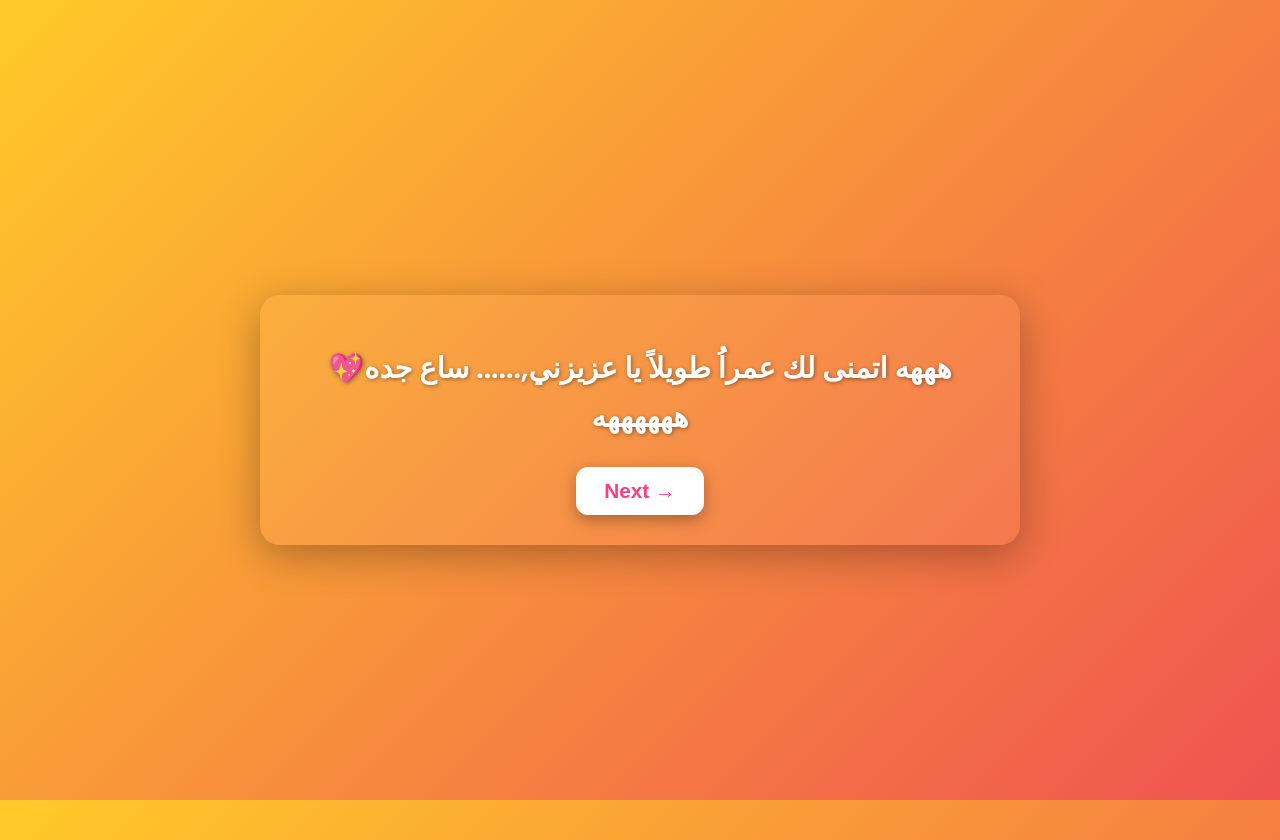
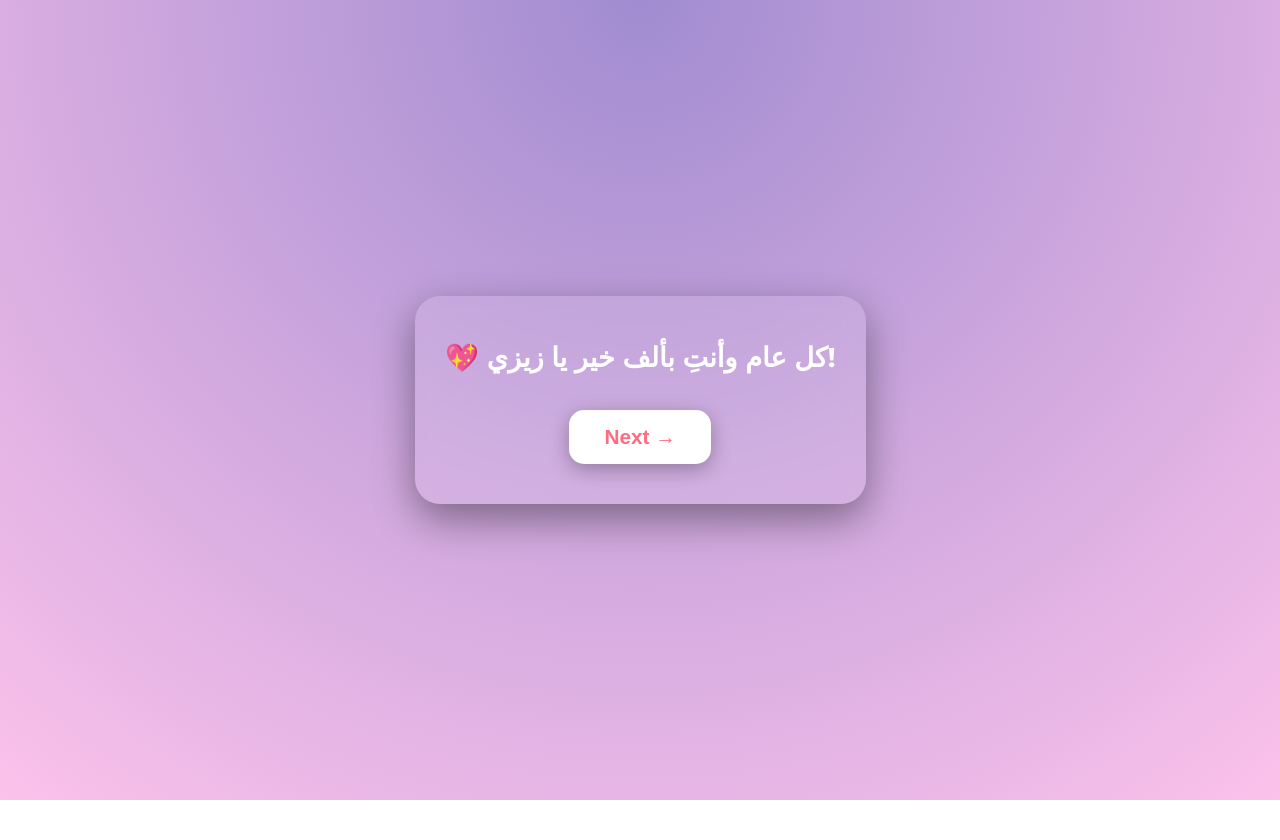
Before and after one commit to KQGP/kqgp.github.io, a plain HTML site: page index.html in a window 1280 px wide. Both pictures are taken after a click on the button "Next →". After the commit the page ends 800 px from the top, so only its background shows below. Drawn offline with Linux system fonts and the light colour scheme.

Commit message:
Update index.html

```diff
--- a/index.html
+++ b/index.html
@@ -3,44 +3,115 @@
 <head>
 <meta charset="UTF-8">
 <meta name="viewport" content="width=device-width, initial-scale=1.0">
-<title>zizi Birthday Surprise</title>
-<link href="https://fonts.googleapis.com/css2?family=Poppins:wght@400;600&display=swap" rel="stylesheet">
+<title>🎉 Zizi Birthday Surprise 🎂</title>
+<link href="https://fonts.googleapis.com/css2?family=Montserrat:wght@400;700&display=swap" rel="stylesheet">
 <style>
-  /* Reset & base */
-  body, html { margin:0; padding:0; height:100%; overflow:hidden; font-family: 'Poppins', sans-serif; }
-  body { display:flex; justify-content:center; align-items:center; background: linear-gradient(135deg,#ff6a00,#ee0979); color:white; flex-direction:column; text-align:center; transition: background 1s; padding:20px; }
+  /* Reset & Base */
+  * { margin:0; padding:0; box-sizing:border-box; }
+  body, html { height:100%; width:100%; font-family: 'Montserrat', sans-serif; overflow:hidden; }
 
-  #countdown { font-size: 3rem; margin-bottom:30px; text-shadow: 2px 2px 10px rgba(0,0,0,0.5); }
+  body {
+    display:flex;
+    justify-content:center;
+    align-items:center;
+    background: radial-gradient(circle at top, #ff9a9e, #fad0c4);
+    flex-direction:column;
+    text-align:center;
+    transition: background 1s;
+  }
 
-  #surprise { display:none; flex-direction:column; align-items:center; max-width:700px; background: rgba(255,255,255,0.05); padding:30px; border-radius:20px; box-shadow: 0 10px 40px rgba(0,0,0,0.3); }
+  #countdown {
+    font-size: 3rem;
+    font-weight:700;
+    color:#fff;
+    text-shadow: 0 3px 10px rgba(0,0,0,0.4);
+    margin-bottom:40px;
+  }
+
+  #surprise {
+    display:none;
+    flex-direction:column;
+    align-items:center;
+    background: rgba(255,255,255,0.1);
+    padding:40px 30px;
+    border-radius:25px;
+    backdrop-filter: blur(10px);
+    box-shadow: 0 15px 40px rgba(0,0,0,0.4);
+    max-width:700px;
+    animation: fadeIn 1s ease forwards;
+  }
+
+  @keyframes fadeIn {
+    from { opacity:0; transform: scale(0.9); }
+    to { opacity:1; transform: scale(1); }
+  }
 
   #message {
-    font-size:1.8rem;
-    margin-bottom:25px;
-    line-height:1.7;
-    text-shadow: 1px 1px 4px rgba(0,0,0,0.4);
-    white-space: pre-line;
-    transition: transform 0.3s ease;
+    font-size:1.7rem;
+    margin-bottom:30px;
+    line-height:1.6;
+    color:#fff;
+    transition: transform 0.3s ease, color 0.3s ease;
   }
 
   button {
-    background:white; color:#ff3c7e; border:none; font-size:1.3rem; padding:12px 28px; border-radius:12px; cursor:pointer;
-    transition: transform 0.2s, box-shadow 0.2s, background 0.2s, color 0.2s;
-    box-shadow:0 5px 15px rgba(0,0,0,0.3);
-    font-weight:600;
+    background: #fff;
+    color: #ff6b81;
+    border:none;
+    font-size:1.3rem;
+    padding:15px 35px;
+    border-radius:15px;
+    cursor:pointer;
+    font-weight:700;
+    transition: all 0.2s ease;
+    box-shadow: 0 5px 20px rgba(0,0,0,0.3);
   }
-  button:hover { transform: scale(1.05); box-shadow:0 8px 25px rgba(0,0,0,0.4); background:#ff3c7e; color:white; }
 
-  .confetti { position:fixed; font-size:24px; top:-10px; animation:fall 3s linear infinite; }
-  @keyframes fall { to { transform: translateY(110vh) rotate(360deg); opacity:0; } }
+  button:hover {
+    transform: scale(1.1);
+    box-shadow: 0 10px 30px rgba(0,0,0,0.4);
+    background: #ff6b81;
+    color: #fff;
+  }
+
+  /* Confetti */
+  .confetti {
+    position:fixed;
+    font-size:24px;
+    top:-10px;
+    animation:fall linear infinite;
+  }
+
+  @keyframes fall {
+    to { transform: translateY(110vh) rotate(360deg); opacity:0; }
+  }
+
+  /* Countdown Boxes */
+  .time-box {
+    display:inline-block;
+    background: rgba(255,255,255,0.2);
+    padding:20px 25px;
+    border-radius:15px;
+    margin:0 10px;
+    font-weight:700;
+    font-size:2rem;
+    box-shadow: 0 5px 15px rgba(0,0,0,0.2);
+  }
+
+  .time-label { font-size:0.8rem; display:block; margin-top:5px; color:#fff; text-shadow: 1px 1px 2px rgba(0,0,0,0.3);}
 </style>
 </head>
 <body>
 
-<div id="countdown">Loading countdown...</div>
+<div id="countdown">
+  <span class="time-box" id="days">0<span class="time-label">Days</span></span>
+  <span class="time-box" id="hours">0<span class="time-label">Hours</span></span>
+  <span class="time-box" id="minutes">0<span class="time-label">Minutes</span></span>
+  <span class="time-box" id="seconds">0<span class="time-label">Seconds</span></span>
+</div>
 
 <div id="surprise">
-  <h1 id="message">اوهو! قد انت بنت 20</h1>
+  <h1 id="message">Hey Zizi! 🎉</h1>
   <button id="nextBtn">Next →</button>
 </div>
 
@@ -50,48 +121,47 @@
 
 <script>
 const targetDate = new Date("2025-09-27T19:49:00").getTime();
-const countdownEl = document.getElementById("countdown");
+const countdownEl = {
+  days: document.getElementById('days'),
+  hours: document.getElementById('hours'),
+  minutes: document.getElementById('minutes'),
+  seconds: document.getElementById('seconds')
+};
 const surpriseEl = document.getElementById("surprise");
 
 const timer = setInterval(() => {
   const now = new Date().getTime();
   const distance = targetDate - now;
-  if (distance <= 0) {
+
+  if(distance <= 0){
     clearInterval(timer);
-    countdownEl.style.display = "none";
-    surpriseEl.style.display = "flex";
+    document.getElementById('countdown').style.display='none';
+    surpriseEl.style.display='flex';
   } else {
-    const days = Math.floor(distance / (1000*60*60*24));
-    const hours = Math.floor((distance % (1000*60*60*24))/(1000*60*60));
-    const minutes = Math.floor((distance % (1000*60*60))/(1000*60));
-    const seconds = Math.floor((distance % (1000*60))/1000);
-    countdownEl.innerHTML = `${days}d ${hours}h ${minutes}m ${seconds}s`;
+    countdownEl.days.firstChild.textContent = Math.floor(distance / (1000*60*60*24));
+    countdownEl.hours.firstChild.textContent = Math.floor((distance % (1000*60*60*24))/(1000*60*60));
+    countdownEl.minutes.firstChild.textContent = Math.floor((distance % (1000*60*60))/(1000*60));
+    countdownEl.seconds.firstChild.textContent = Math.floor((distance % (1000*60))/1000);
   }
 }, 1000);
 
 const messages = [
-  "😲 اوهو! قد انت بنت 20",
-  "💖هههه اتمنى لك عمراُ طويلاً يا عزيزني,...... ساع جده ههههههه",
-  "🙏 شكراً لتواجدك في حياتي في الفترة الاخيره, لقد كانت فقره مميزه فعلاً من حياتي",
-  "🎉 عيد ميلاد 20 سعيد زيزي! 🎂🎈🎊"
+  "🎈 اوهو! قد انت بنت 20",
+  "💖 كل عام وأنتِ بألف خير يا زيزي!",
+  "🎂 أتمنى لك السعادة والنجاح في كل خطوة.",
+  "✨ استمتعي بعيد ميلادك مع كل الحب والفرح!"
 ];
 
 const backgrounds = [
-  "linear-gradient(135deg,#ff80ab,#7c4dff)",
-  "linear-gradient(135deg,#ffca28,#ef5350)",
-  "linear-gradient(135deg,#4db6ac,#42a5f5)",
-  "linear-gradient(135deg,#8bc34a,#00bcd4)"
+  "radial-gradient(circle at top,#ff9a9e,#fad0c4)",
+  "radial-gradient(circle at top,#a18cd1,#fbc2eb)",
+  "radial-gradient(circle at top,#84fab0,#8fd3f4)",
+  "radial-gradient(circle at top,#ffecd2,#fcb69f)"
 ];
 
-const finalMessage = `عيد ميلاد سعيد يا زيزي الغالية! 🎉💖
-
-في هذا اليوم المميز، أريد أن أذكركِ كم أنتِ مميزة بالنسبة لي ولكل من حولك. زيزي، أنتِ أكثر من صديقة، أنتِ روح مرحة تملأ المكان ضحكًا وفرحًا، وقلبك الكبير يجعل كل من يعرفك يشعر بالراحة والأمان.
-
-أتمنى لكِ في عامك الجديد السعادة التي لا تنتهي، والأمل الذي يرافقك في كل خطوة، والنجاح في كل ما تسعين إليه. أتمنى أن تتحقق كل أحلامك، وأن تكون أيامك مليئة بالحب واللحظات الجميلة التي تبقى محفورة في الذاكرة.
-
-أتمنى لكِ الصحة والفرح والطمأنينة، وأن يبتسم لكِ العالم كما تبتسمين له دائمًا. لا تنسي أبدًا كم أنتِ رائعة، وكم أنتِ مصدر إلهام وسعادة لمن حولك. 🌸✨
-
-كل عام وأنتِ بألف خير يا أحلى زيزي، وليكن هذا العام أفضل أعوامك مليئًا بالمفاجآت السعيدة والحب الذي لا ينتهي. 💝🎂`;
+const finalMessage = `🎉 عيد ميلاد سعيد يا زيزي الغالية! 🎂💖
+أتمنى لكِ عامًا مليئًا بالحب، السعادة، والنجاح في كل خطواتك.
+استمتعي بيومك المميز وابتسمي دائمًا! 🌸`;
 
 let index = 0;
 const msgEl = document.getElementById("message");
@@ -109,13 +179,13 @@ btn.addEventListener("click", () => {
   } else {
     btn.style.display="none";
     msgEl.textContent = finalMessage;
-    document.body.style.background = "linear-gradient(135deg,#f06292,#ba68c8)";
-    launchFireworks();
+    document.body.style.background = "radial-gradient(circle at top,#f6d365,#fda085)";
+    launchConfetti();
     bgMusic.play();
   }
 });
 
-function launchFireworks(){
+function launchConfetti(){
   for(let i=0;i<150;i++){
     const confetti = document.createElement("div");
     confetti.classList.add("confetti");
```
